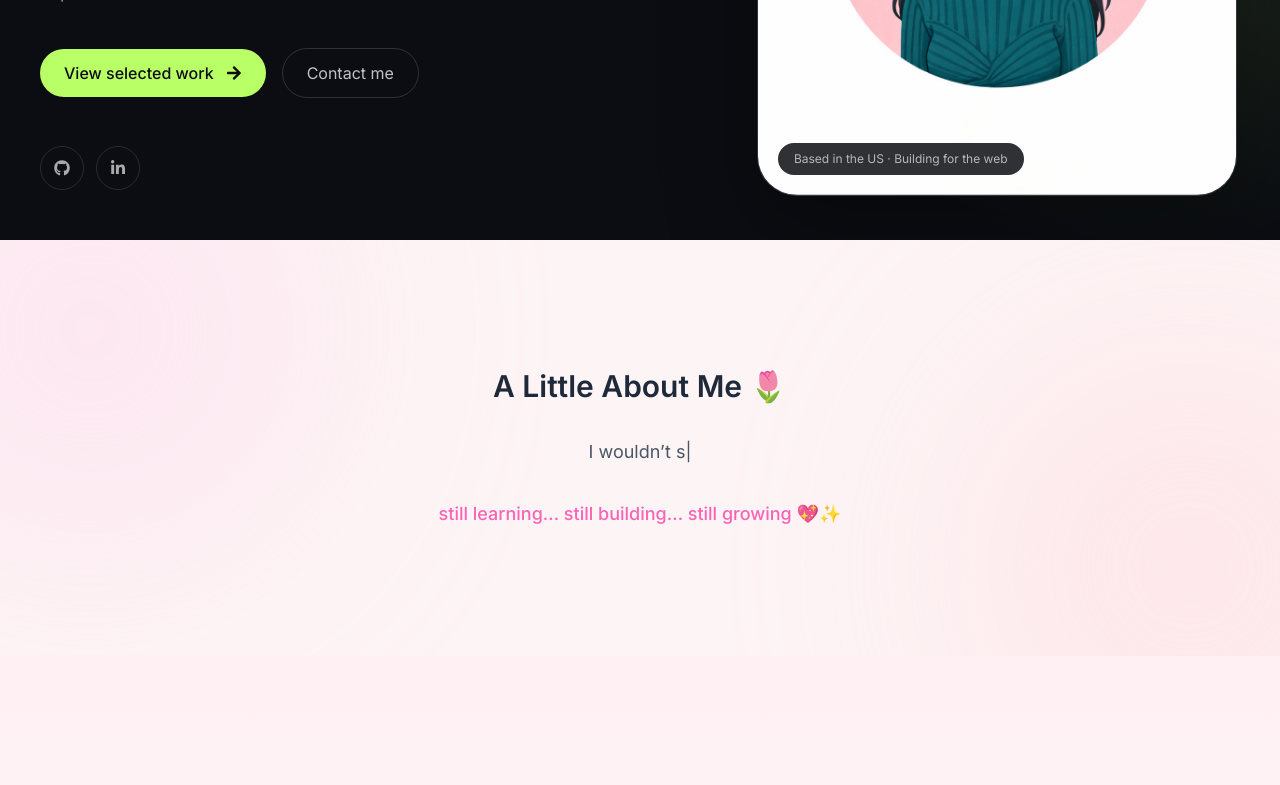
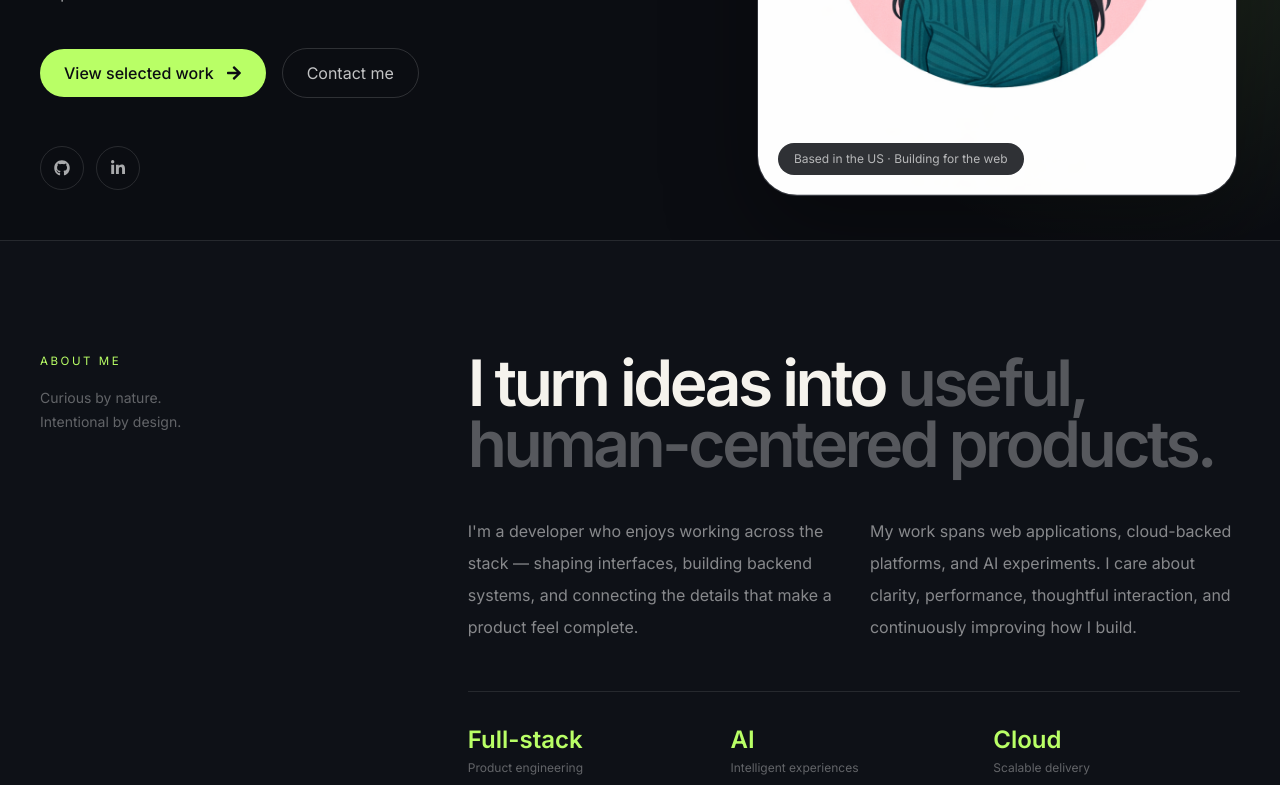
Before and after one commit to mnsharon/portfolio, a Next.js app: page / in a window 1280 px wide. Shown: the part 560-1345 px from the top of the page. Built offline with nearby package versions, Linux system fonts and the light colour scheme.

Commit message:
Redesign portfolio experience

```diff
--- a/components/About.jsx
+++ b/components/About.jsx
@@ -1,50 +1,20 @@
-"use client";
-
-import { TypeAnimation } from "react-type-animation";
-
 export default function About() {
   return (
-    <section className="px-24 py-32 bg-[#fdf4f5] relative overflow-hidden">
-
-      <div className="absolute top-[-120px] left-[-120px] w-[420px] h-[420px] bg-pink-200 rounded-full blur-[130px] opacity-40"></div>
-      <div className="absolute bottom-[-120px] right-[-120px] w-[420px] h-[420px] bg-rose-200 rounded-full blur-[130px] opacity-40"></div>
-
-      <div className="relative z-10 max-w-3xl mx-auto text-center">
-
-        <h2 className="text-3xl font-semibold mb-8 text-gray-800">
-          A Little About Me 🌷
-        </h2>
-
-        <div className="text-gray-600 leading-8 text-lg">
-
-          <TypeAnimation
-            sequence={[
-              "I wouldn’t say I’ve always been obsessed with coding… 💻✨",
-              1200,
-              "But somehow, step by step, it kept pulling me in 🌸",
-              1200,
-              "It’s not always easy — sometimes confusing, sometimes overwhelming…",
-              1500,
-              "But there’s something about it that makes me want to keep going 💖",
-              1500,
-              "I’m learning, building, and figuring things out one step at a time…",
-              1500,
-              "And somehow, I’ve started creating things I never thought I could ✨",
-              1500,
-              "Maybe that’s what I love the most — turning small ideas into something real 🌷",
-              1500,
-            ]}
-            wrapper="p"
-            speed={50}
-            repeat={0}
-          />
-
+    <section id="about" className="border-y border-white/10 bg-[#0e1117] px-6 py-28 lg:px-10">
+      <div className="mx-auto grid max-w-7xl gap-14 lg:grid-cols-[.65fr_1.35fr]">
+        <div><p className="eyebrow">About me</p><p className="mt-4 text-sm leading-6 text-white/35">Curious by nature.<br/>Intentional by design.</p></div>
+        <div>
+          <h2 className="section-title">I turn ideas into <span className="text-white/30">useful, human-centered products.</span></h2>
+          <div className="mt-10 grid gap-8 text-base leading-8 text-white/50 md:grid-cols-2">
+            <p>I&apos;m a developer who enjoys working across the stack — shaping interfaces, building backend systems, and connecting the details that make a product feel complete.</p>
+            <p>My work spans web applications, cloud-backed platforms, and AI experiments. I care about clarity, performance, thoughtful interaction, and continuously improving how I build.</p>
+          </div>
+          <div className="mt-12 grid grid-cols-3 gap-4 border-t border-white/10 pt-8">
+            <div><p className="text-2xl font-semibold text-[#b9ff66]">Full-stack</p><p className="mt-1 text-xs text-white/35">Product engineering</p></div>
+            <div><p className="text-2xl font-semibold text-[#b9ff66]">AI</p><p className="mt-1 text-xs text-white/35">Intelligent experiences</p></div>
+            <div><p className="text-2xl font-semibold text-[#b9ff66]">Cloud</p><p className="mt-1 text-xs text-white/35">Scalable delivery</p></div>
+          </div>
         </div>
-
-        <p className="text-pink-400 mt-8 font-medium text-lg">
-          still learning… still building… still growing 💖✨
-        </p>
-
       </div>
     </section>
   );
```
